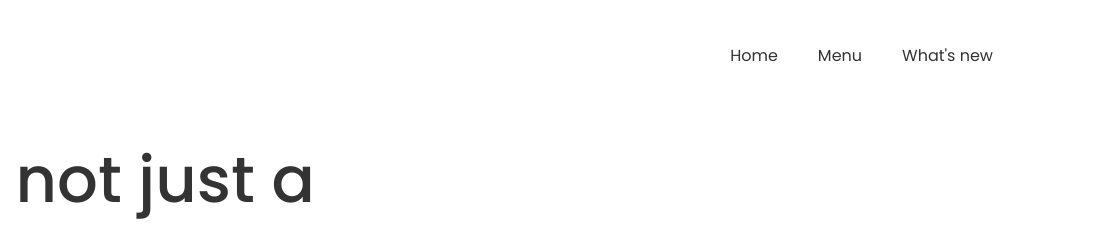
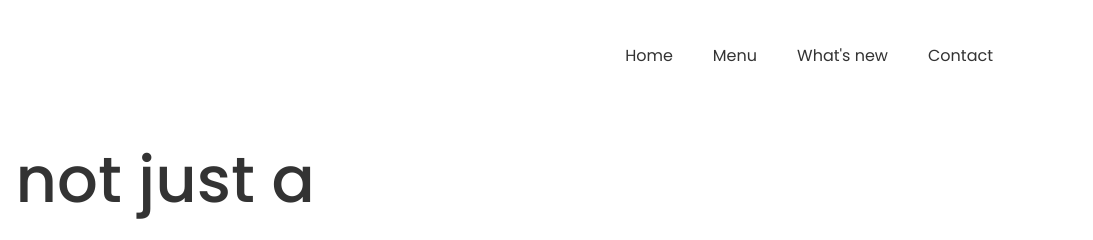
Before and after one commit to thilakshids/StarBucks-Website, a plain HTML site: page index.html in a window 1280 px wide. Shown: the top 240 px of the page, 187-1280 px from the left. Drawn offline with Linux system fonts and the light colour scheme.

Commit message:
css added

```diff
--- a/index.html
+++ b/index.html
@@ -13,7 +13,7 @@
                     <li><a href="#">Home</a></li>
                     <li><a href="#">Menu</a></li>
                     <li><a href="#">What's new</a></li>
-                    <!-- <li><a href="#">Contact</a></li> -->
+                    <li><a href="#">Contact</a></li>
                 </ul>
             </header>
             <div class="content">
```
